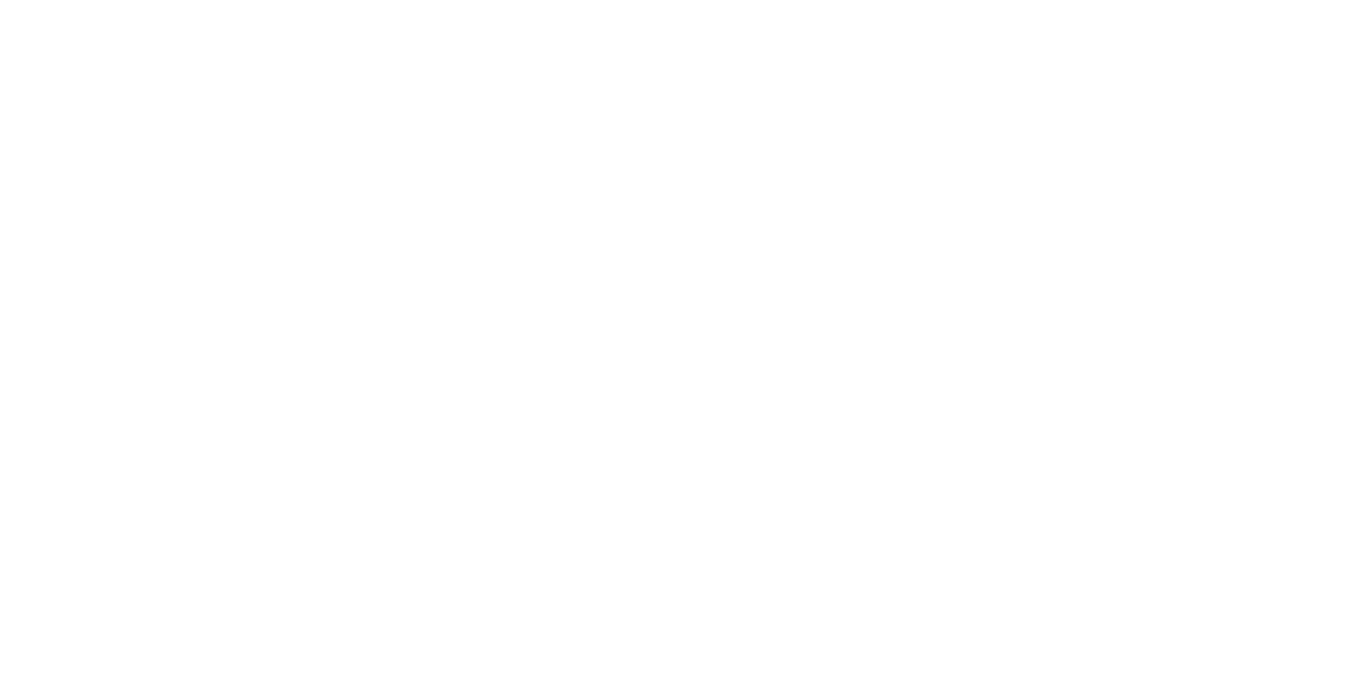
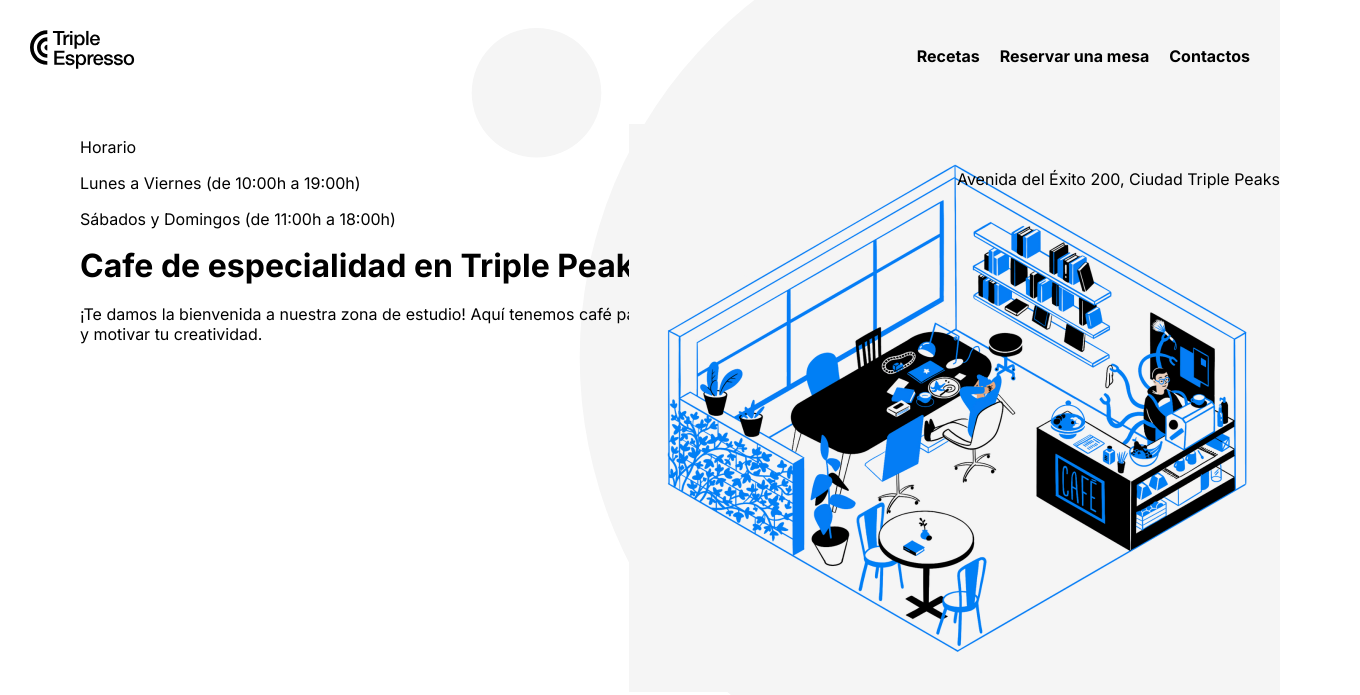
Before and after one commit to Dago14/web_project_coffeeshop, a plain HTML site: page index.html in a window 1280 px wide. Shown: the whole page, 1360 px wide, since content can reach past the window. Drawn offline with nearby package versions, Linux system fonts and the light colour scheme.

Commit message:
Revision

```diff
--- a/index.html
+++ b/index.html
@@ -37,7 +37,52 @@
   </head>
   <body>
     <div class="page">
-      <header class="header"></header>
+      <header class="header">
+        <nav class="nav">
+          <img
+            src="./images/logo_coffeeshop_dark.svg"
+            alt="Logo icon"
+            class="nav__logo"
+          />
+
+          <ul class="nav__links">
+            <li>
+              <a class="nav__link" href="">Recetas</a>
+            </li>
+            <li>
+              <a class="nav__link" href="">Reservar una mesa</a>
+            </li>
+            <li>
+              <a class="nav__link" href="">Contactos</a>
+            </li>
+          </ul>
+        </nav>
+
+        <div class="header__title">
+          <h1>
+            <span class="header__span-accent">Cafe de especialidad</span>
+            en Triple Peaks
+          </h1>
+          <p class="header__description">
+            ¡Te damos la bienvenida a nuestra zona de estudio! Aquí tenemos café
+            para darte energía y motivar tu creatividad.
+          </p>
+        </div>
+        <img
+          src="./images/inside_coffee_shop.png"
+          alt="Ilustracion dentro de una Cafeteria"
+          class="header__image"
+        />
+
+        <div class="header__footer">
+          <p>Horario</p>
+          <p>Lunes a Viernes (de 10:00h a 19:00h)</p>
+          <p>Sábados y Domingos (de 11:00h a 18:00h)</p>
+          <div class="header__paragraph">
+            Avenida del Éxito 200, Ciudad Triple Peaks
+          </div>
+        </div>
+      </header>
       <main class="content">
         <section class="recipes"></section>
         <section class="reservation"></section>
--- a/pages/index.css
+++ b/pages/index.css
@@ -6,3 +6,75 @@
   font-size: 16px;
   line-height: 20px;
 }
+
+.header {
+  background-image: url("../images/background_header.svg");
+  background-color: #ffffff;
+  background-repeat: no-repeat;
+  background-position: center;
+  background-size: cover;
+  min-height: 720px;
+  max-height: 800px;
+}
+
+.nav__logo {
+  height: 39px;
+  width: 105px;
+  position: relative;
+  top: 30px;
+  left: 30px;
+}
+
+.nav__links {
+  display: flex;
+  column-gap: 20px;
+  list-style-type: none;
+  padding: 0;
+  position: relative;
+  top: 30px;
+  right: 30px;
+}
+
+.nav__link {
+  color: #000000;
+  text-decoration: none;
+  font-weight: bold;
+}
+
+.nav {
+  display: flex;
+  justify-content: space-between;
+}
+
+.header__image {
+  max-width: 646px;
+  max-height: 568px;
+  position: absolute;
+  top: 124px;
+  right: 5px;
+}
+
+.header__title {
+  position: relative;
+  max-width: 709px;
+  margin: 0;
+  top: 183px;
+  left: 80px;
+}
+.header__description {
+  max-width: 683px;
+  margin: 28px 0 0;
+  flex-direction: column;
+}
+
+.header__footer {
+  position: relative;
+  bottom: 40px;
+  left: 80px;
+}
+
+.header__paragraph {
+  position: absolute;
+  bottom: 40px;
+  right: 80px;
+}
```
